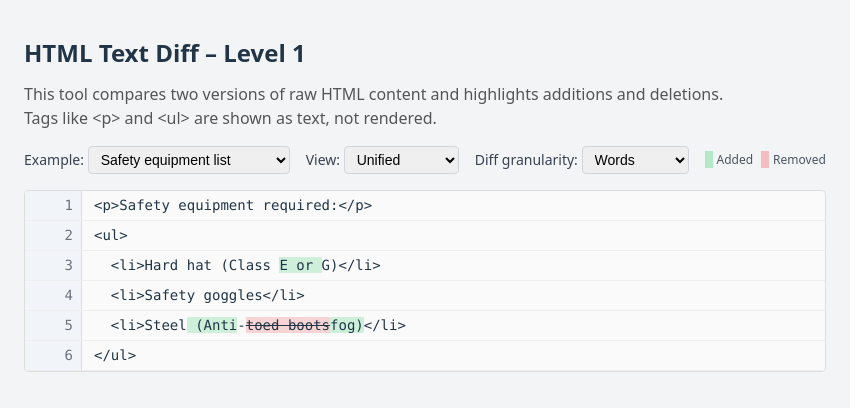
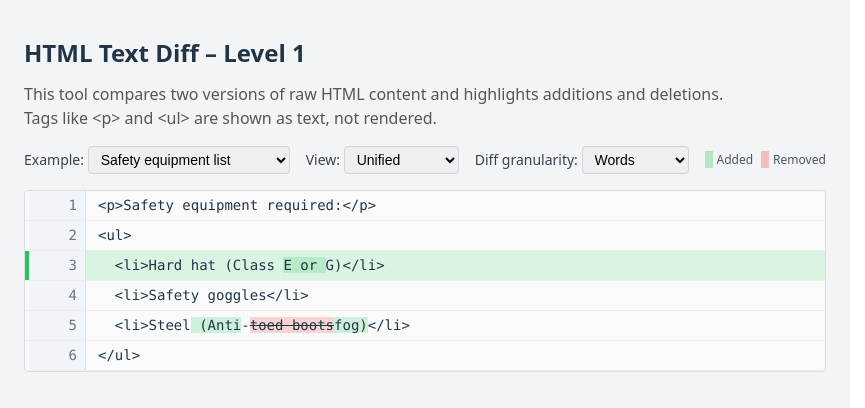
Before and after one commit to tara-humara/html-diff-viewer, a React (Vite) app: page / in a window 1280 px wide. Shown: the top 408 px of the page, without its empty margins (0-865 px from the left). Built offline with nearby package versions, Linux system fonts and the light colour scheme.

Commit message:
feat: add visual change bars for unified and side-by-side diffs

```diff
--- a/src/components/SideBySideDiff.tsx
+++ b/src/components/SideBySideDiff.tsx
@@ -101,29 +101,24 @@ export const SideBySideDiff: React.FC<SideBySideDiffProps> = ({
 
             {/* Rows */}
             {rows.map((row, idx) => {
-                const leftBg =
-                    row.type === "removed"
-                        ? "rgba(239,68,68,0.15)"
-                        : row.type === "unchanged"
-                            ? "transparent"
-                            : "transparent";
-                const rightBg =
-                    row.type === "added"
-                        ? "rgba(34,197,94,0.15)"
-                        : row.type === "unchanged"
-                            ? "transparent"
-                            : "transparent";
+                const leftBar =
+                    row.type === "removed" ? "#ef4444" : "transparent";
+                const rightBar =
+                    row.type === "added" ? "#22c55e" : "transparent";
 
                 return (
                     <div
                         key={idx}
                         style={{
                             display: "grid",
-                            gridTemplateColumns: "60px 1fr 60px 1fr",
+                            gridTemplateColumns: "4px 60px 1fr 4px 60px 1fr",
                             borderBottom: "1px solid #eee",
                             whiteSpace: "pre-wrap",
                         }}
                     >
+                        {/* Left bar */}
+                        <div style={{ backgroundColor: leftBar }} />
+
                         {/* Left line number */}
                         <div
                             style={{
@@ -142,12 +137,18 @@ export const SideBySideDiff: React.FC<SideBySideDiffProps> = ({
                         <div
                             style={{
                                 padding: "2px 8px",
-                                backgroundColor: leftBg,
+                                backgroundColor:
+                                    row.type === "removed"
+                                        ? "rgba(239,68,68,0.15)"
+                                        : "transparent",
                                 textDecoration: row.type === "removed" ? "line-through" : "none",
                             }}
                         >
                             {row.left === "" ? "\u00A0" : row.left}
                         </div>
+
+                        {/* Right bar */}
+                        <div style={{ backgroundColor: rightBar }} />
 
                         {/* Right line number */}
                         <div
@@ -168,7 +169,10 @@ export const SideBySideDiff: React.FC<SideBySideDiffProps> = ({
                         <div
                             style={{
                                 padding: "2px 8px",
-                                backgroundColor: rightBg,
+                                backgroundColor:
+                                    row.type === "added"
+                                        ? "rgba(34,197,94,0.15)"
+                                        : "transparent",
                             }}
                         >
                             {row.right === "" ? "\u00A0" : row.right}
--- a/src/components/TextDiff.tsx
+++ b/src/components/TextDiff.tsx
@@ -176,7 +176,30 @@ export const TextDiff: React.FC<TextDiffProps> = ({
                 overflowX: "auto",
             }}
         >
-            {diffLines.map((line, i) => (
+            {diffLines.map((line, i) => {
+                // Determine if the entire line contains added or removed parts
+                const isAdded = parts.some(
+                    (p) => p.added && line.includes(p.value.trim())
+                );
+                const isRemoved = parts.some(
+                    (p) => p.removed && line.includes(p.value.trim())
+                );
+
+                const lineColor =
+                    isAdded && !isRemoved
+                        ? "rgba(34, 197, 94, 0.15)"
+                        : isRemoved && !isAdded
+                            ? "rgba(239, 68, 68, 0.15)"
+                            : "transparent";
+
+                const barColor =
+                    isAdded && !isRemoved
+                        ? "#22c55e"
+                        : isRemoved && !isAdded
+                            ? "#ef4444"
+                            : "transparent";
+
+                return (
                     <div
                         key={i}
                         style={{
@@ -185,6 +208,14 @@ export const TextDiff: React.FC<TextDiffProps> = ({
                             borderBottom: "1px solid #eee",
                         }}
                     >
+                        {/* Change bar */}
+                        <div
+                            style={{
+                                width: "4px",
+                                backgroundColor: barColor,
+                            }}
+                        />
+
                         {/* Line number */}
                         <div
                             style={{
@@ -200,19 +231,21 @@ export const TextDiff: React.FC<TextDiffProps> = ({
                             {i + 1}
                         </div>
 
-                    {/* Line content with inline highlights */}
+                        {/* Line content */}
                         <div
                             style={{
                                 padding: "4px 12px",
                                 flex: 1,
                                 whiteSpace: "pre-wrap",
+                                backgroundColor: lineColor,
                             }}
                             dangerouslySetInnerHTML={{
                                 __html: renderLineWithHighlights(line, parts),
                             }}
                         />
                     </div>
-            ))}
+                );
+            })}
         </div>
     );
 };
```
Lines whose indentation alone changed are shown as unchanged.
